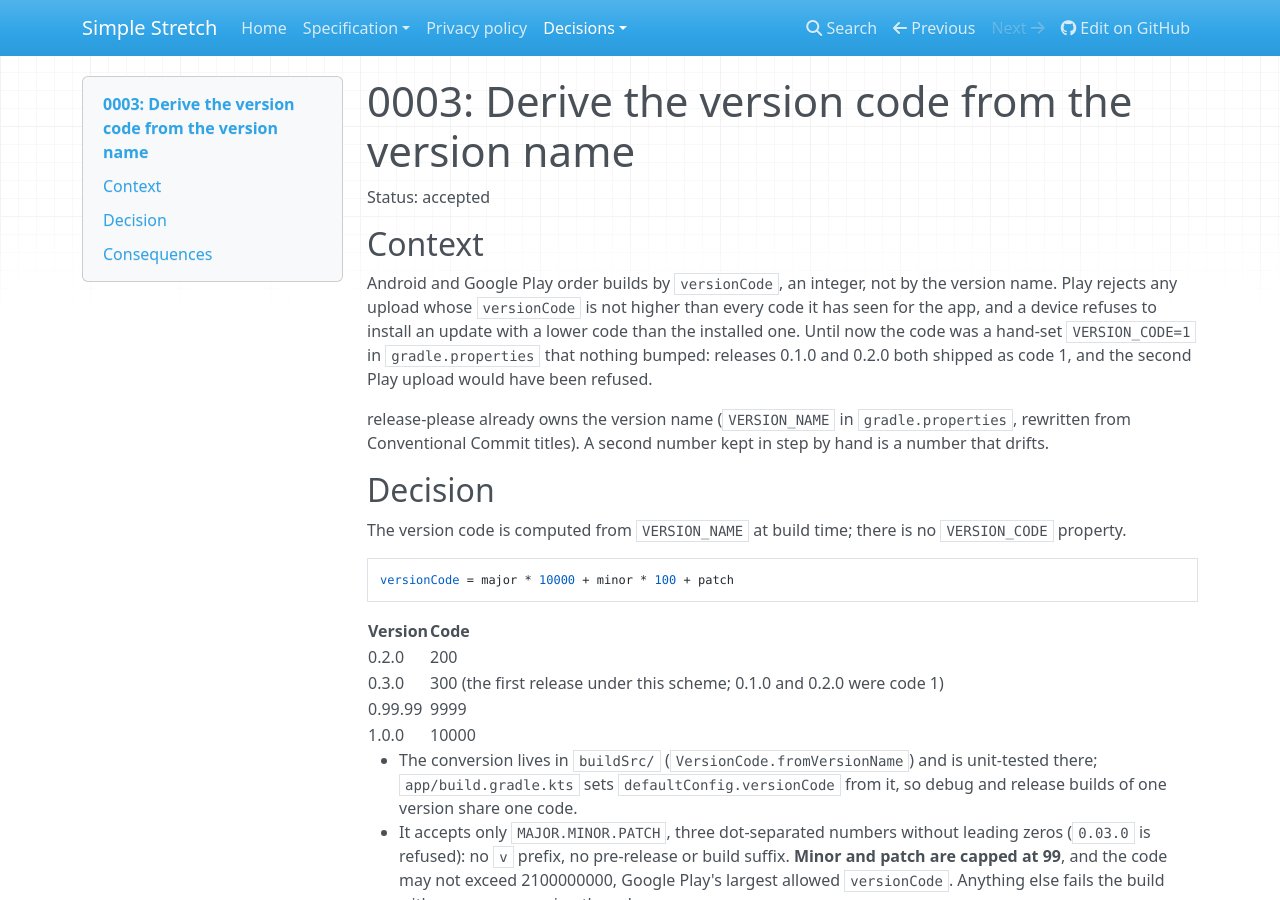
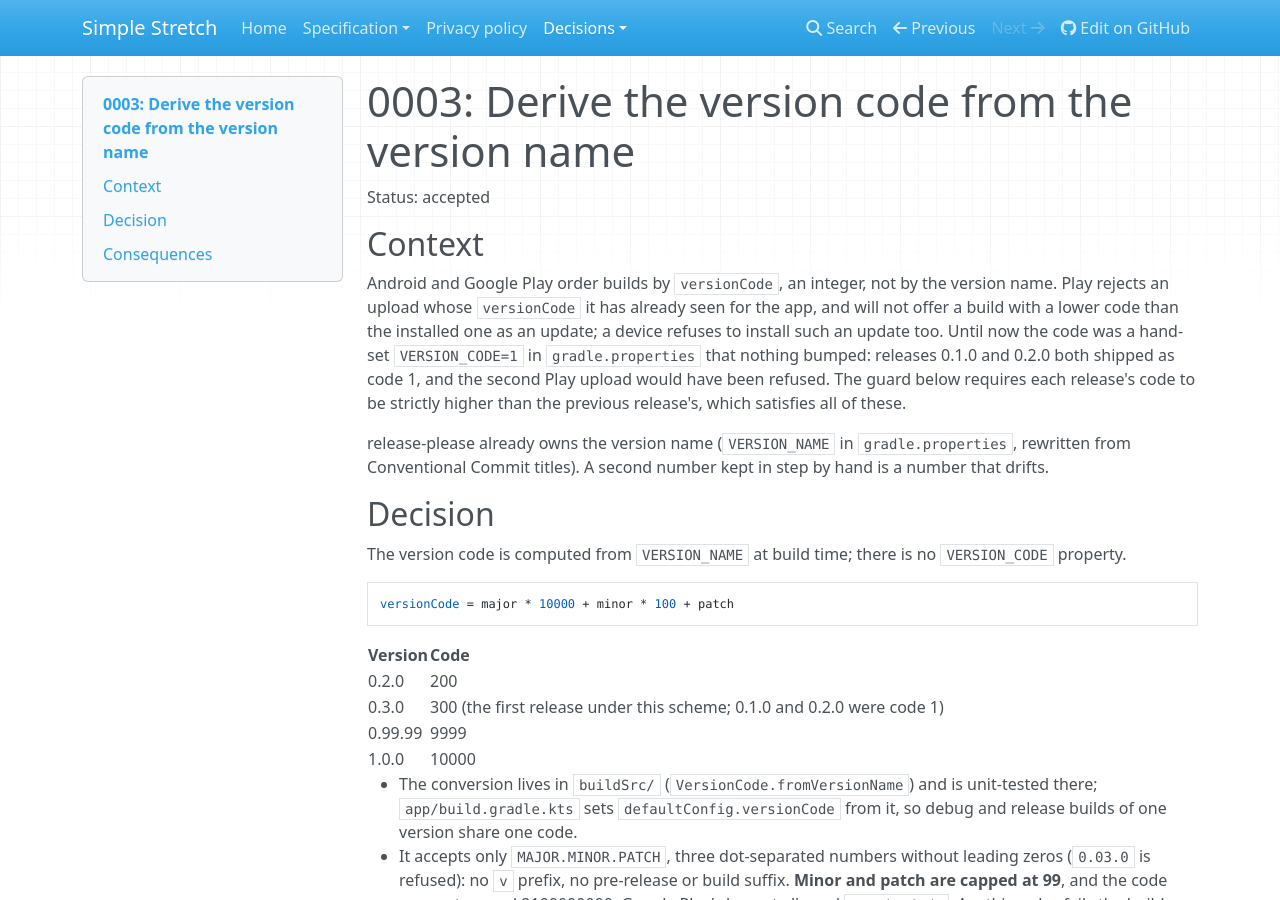
Before and after one commit to derekwinters/simple-stretch-android, an MkDocs documentation site: the page built from docs/adr/0003-version-code-derived-from-version-name.md, in a window 1280 px wide and 900 px high. Built offline with MkDocs 1.6.1, drawn with Linux system fonts in a browser that asks for light colours; nearby versions of some CDN libraries; some of the changed text lies outside the part shown.

Commit message:
docs(adr): describe Play's versionCode rule accurately
Play rejects a code it has already seen and will not offer a lower one
as an update; the guard's strictly-higher rule covers both. Record that
the jump from code 1 to 300 at 0.3.0 is intentional and permanent.

Co-Authored-By: Claude Opus 5.5 (1M context) <noreply@anthropic.com>

```diff
--- a/docs/adr/0003-version-code-derived-from-version-name.md
+++ b/docs/adr/0003-version-code-derived-from-version-name.md
@@ -5,10 +5,12 @@ Status: accepted
 ## Context
 
 Android and Google Play order builds by `versionCode`, an integer, not by the version name. Play
-rejects any upload whose `versionCode` is not higher than every code it has seen for the app, and
-a device refuses to install an update with a lower code than the installed one. Until now the code
-was a hand-set `VERSION_CODE=1` in `gradle.properties` that nothing bumped: releases 0.1.0 and
-0.2.0 both shipped as code 1, and the second Play upload would have been refused.
+rejects an upload whose `versionCode` it has already seen for the app, and will not offer a build
+with a lower code than the installed one as an update; a device refuses to install such an
+update too. Until now the code was a hand-set `VERSION_CODE=1` in `gradle.properties` that nothing
+bumped: releases 0.1.0 and 0.2.0 both shipped as code 1, and the second Play upload would have
+been refused. The guard below requires each release's code to be strictly higher than the
+previous release's, which satisfies all of these.
 
 release-please already owns the version name (`VERSION_NAME` in `gradle.properties`, rewritten from
 Conventional Commit titles). A second number kept in step by hand is a number that drifts.
@@ -95,6 +97,8 @@ the previous release's.
   release, is invisible to it, and a later release could pass the guard yet still be refused by
   Play. Checking Play itself needs a Play Developer API credential, which is part of automated
   upload (#26). Until then, **every Play upload should be a GitHub release asset.**
+- 0.3.0 (code 300) is the first code above the 1 that v0.1.0 and v0.2.0 shipped with. The jump
+  from 1 to 300 is intentional and permanent: codes never go back down.
 - Minor and patch stop at 99 until the escape hatch is taken; the build says so rather than
   publishing a wrong code.
 - Pre-release versions (`0.3.0-beta`) cannot be built; release-please is configured for plain
```
